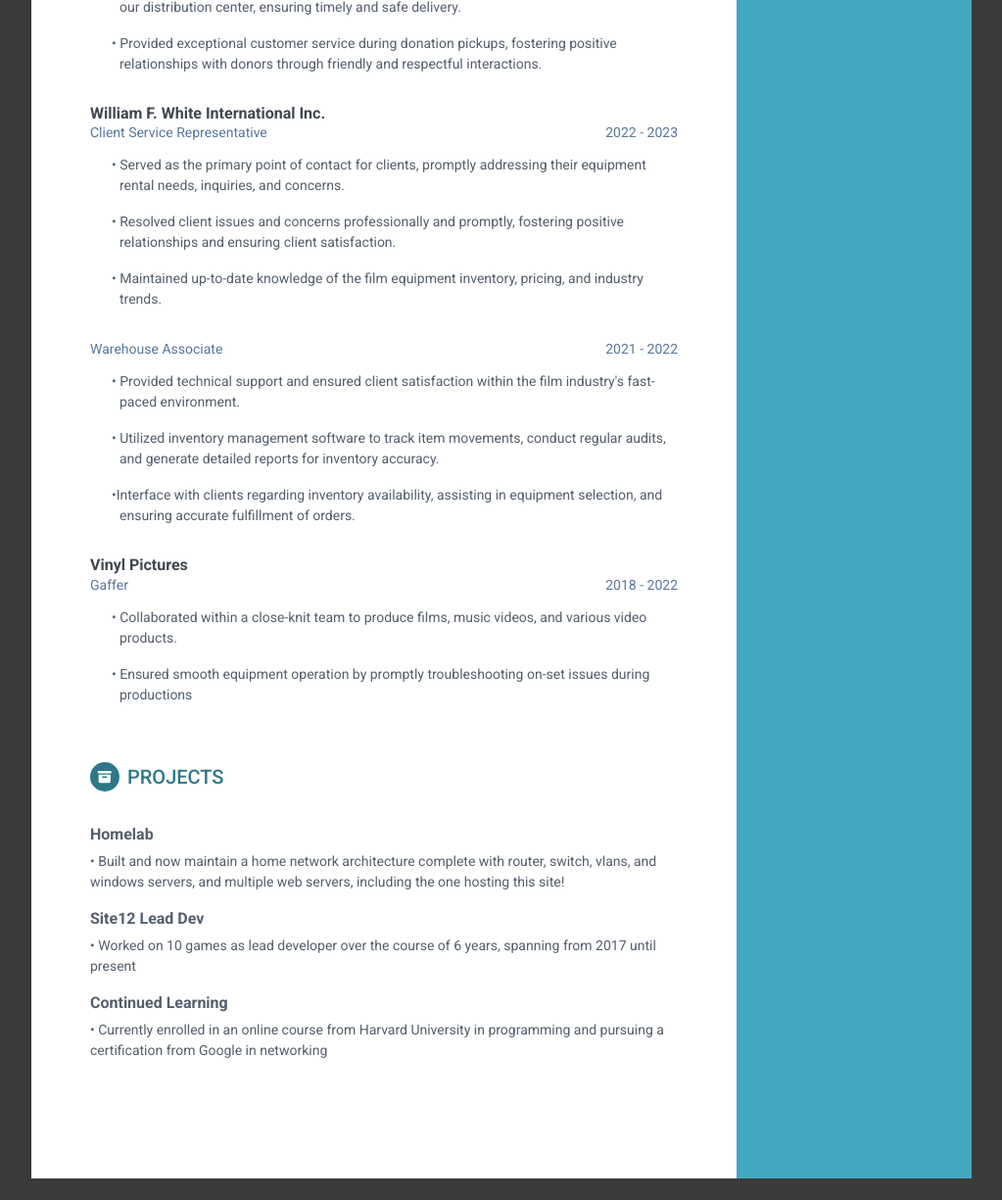
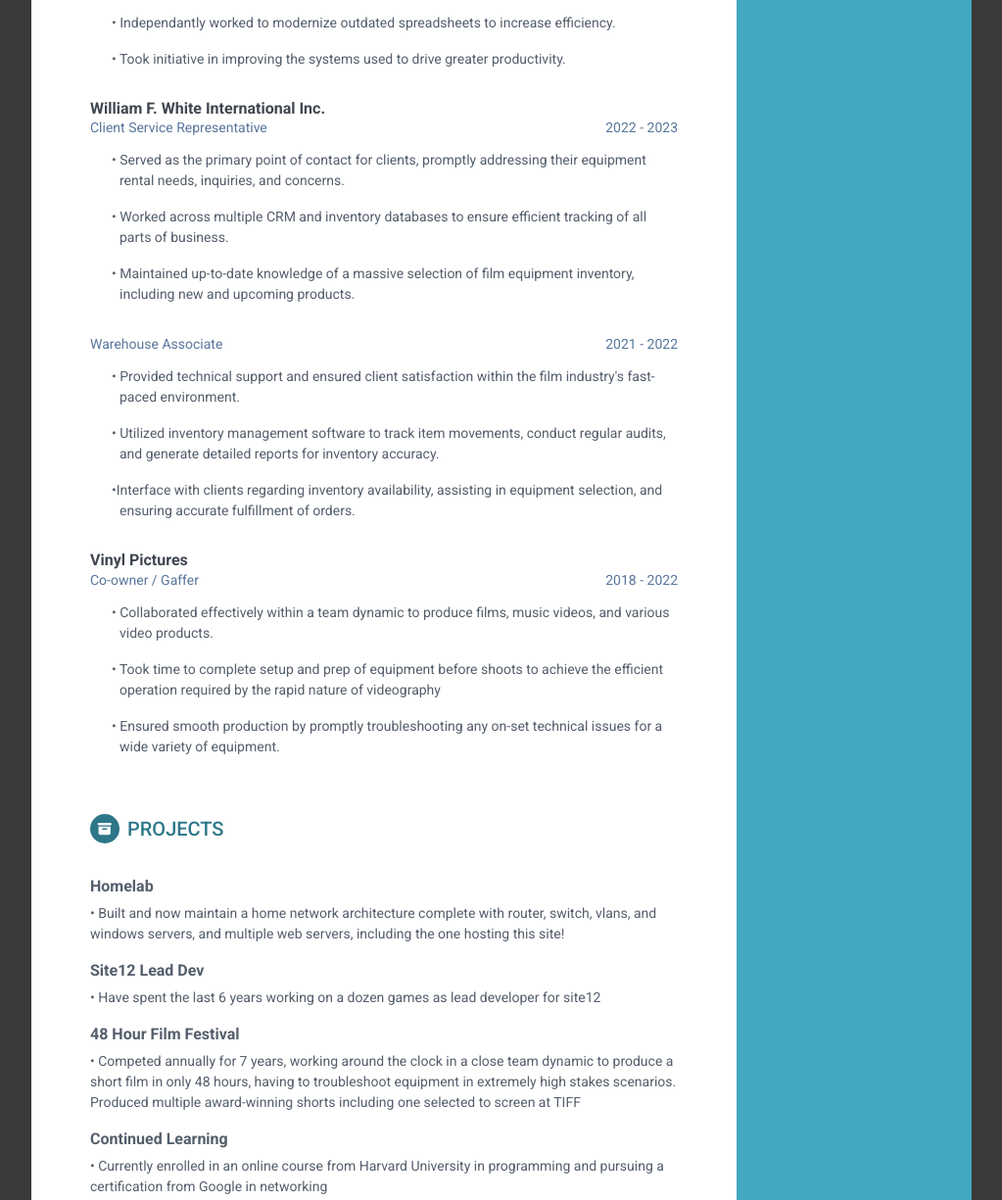
Before and after one commit to JeffKazuk/resume-website, a plain HTML site: page index.html in a window 1280 px wide. Shown: the part 878-2103 px from the top of the page at 98% size, without its empty margins (128-1151 px from the left). Before the commit the page ends 2081 px from the top, so only its background shows below. Drawn offline with Linux system fonts and the light colour scheme.

Commit message:
updates to main and cover letter

```diff
--- a/index.html
+++ b/index.html
@@ -53,11 +53,11 @@
             <section class="section summary-section">
                 <h2 class="section-title"><span class="icon-holder"><i class="fa-solid fa-user"></i></span>Summary</h2>
                 <div class="summary">
-                    <p>Dedicated and results-driven professional with an extensive background in the vibrant world of
-                        film and video production, now eager to pivot into the dynamic realm of IT. Proficient in
-                        troubleshooting film equipment and adept at swiftly resolving technical challenges on set.
+                    <p>Dedicated and results-driven professional with a background in the vibrant world of
+                        film and video production, eager to pivot into the realm of IT. Proficient in
+                        troubleshooting and adept at swiftly resolving technical challenges on set.
                         Seeking to channel a passion for technology into an IT career, aiming to leverage technical
-                        expertise and a customer-focused approach to contribute meaningfully to organizational
+                        expertise and an internal customer-focused approach to contribute meaningfully to organizational
                         objectives.</p>
                 </div><!--//summary-->
             </section><!--//section-->
@@ -69,7 +69,7 @@
                     <div class="item">
                         <h3 class="level-title">Desktop Support</h3>
                         <br>
-                        <p>Troubleshooting and resolving problems related to desktop environments accross Windows,
+                        <p>Troubleshooting and resolving problems related to desktop environments across Windows,
                             Linux, and MacOS.</p>
                     </div><!--//item-->
 
@@ -113,8 +113,8 @@
                                 to
                                 our
                                 distribution center, ensuring timely and safe delivery.</p>
-                            <p> • Provided exceptional customer service during donation pickups, fostering positive
-                                relationships with donors through friendly and respectful interactions.</p>
+                            <p> • Independantly worked to modernize outdated spreadsheets to increase efficiency.</p>
+                            <p> • Took initiative in improving the systems used to drive greater productivity.</p>
                         </div><!--//details-->
                     </div><!--//meta-->
                 </div><!--//item-->
@@ -130,10 +130,10 @@
                             <p> • Served as the primary point of contact for clients, promptly addressing their
                                 equipment
                                 rental needs, inquiries, and concerns.</p>
-                            <p> • Resolved client issues and concerns professionally and promptly, fostering positive
-                                relationships and ensuring client satisfaction.</p>
-                            <p> • Maintained up-to-date knowledge of the film equipment inventory, pricing, and industry
-                                trends.
+                            <p> • Worked across multiple CRM and inventory databases to ensure efficient tracking of all
+                                parts of business.</p>
+                            <p> • Maintained up-to-date knowledge of a massive selection of film equipment inventory,
+                                including new and upcoming products.
                             </p>
 
                         </div><!--//details-->
@@ -158,14 +158,16 @@
                         <h3 class="job-title">Vinyl Pictures</h3>
                         <div class="upper-row">
                             <div class="time">2018 - 2022</div>
-                            <div class="company">Gaffer</div>
+                            <div class="company">Co-owner / Gaffer</div>
                         </div><!--//upper-row-->
                         <div class="details">
-                            <p> • Collaborated within a close-knit team to produce films, music videos, and various
-                                video
-                                products.</p>
-                            <p> • Ensured smooth equipment operation by promptly troubleshooting on-set issues during
-                                productions</p>
+                            <p> • Collaborated effectively within a team dynamic to produce films, music videos, and
+                                various video products.</p>
+                            <p> • Took time to complete setup and prep of equipment before shoots to achieve the
+                                efficient
+                                operation required by the rapid nature of videography</p>
+                            <p> • Ensured smooth production by promptly troubleshooting any on-set technical issues for
+                                a wide variety of equipment.</p>
                         </div><!--//details-->
                     </div><!--//meta-->
                 </div><!--//item-->
@@ -186,8 +188,14 @@
                         hosting this site!</span>
                 </div><!--//item-->
                 <div class="item">
-                    <div class="project-title">Site12 Lead Dev</div> • <span class="project-tagline">Worked on 10 games
-                        as lead developer over the course of 6 years, spanning from 2017 until present</span>
+                    <div class="project-title">Site12 Lead Dev</div> • <span class="project-tagline">Have spent the last
+                        6 years working on a dozen games as lead developer for site12</span>
+                </div><!--//item-->
+                <div class="item">
+                    <div class="project-title">48 Hour Film Festival</div> • <span class="project-tagline">Competed
+                        annually for 7 years, working around the clock in a close team dynamic to produce a short
+                        film in only 48 hours, having to troubleshoot equipment in extremely high stakes scenarios.
+                        Produced multiple award-winning shorts including one selected to screen at TIFF</span>
                 </div><!--//item-->
                 <div class="item">
                     <div class="project-title">Continued Learning</div> • <span class="project-tagline">Currently
```
Also changed, not shown: 1 other file.
